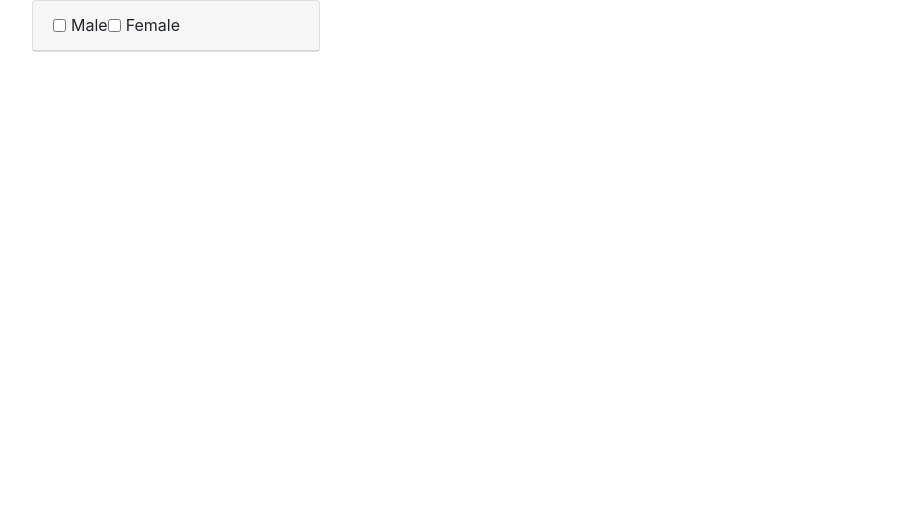
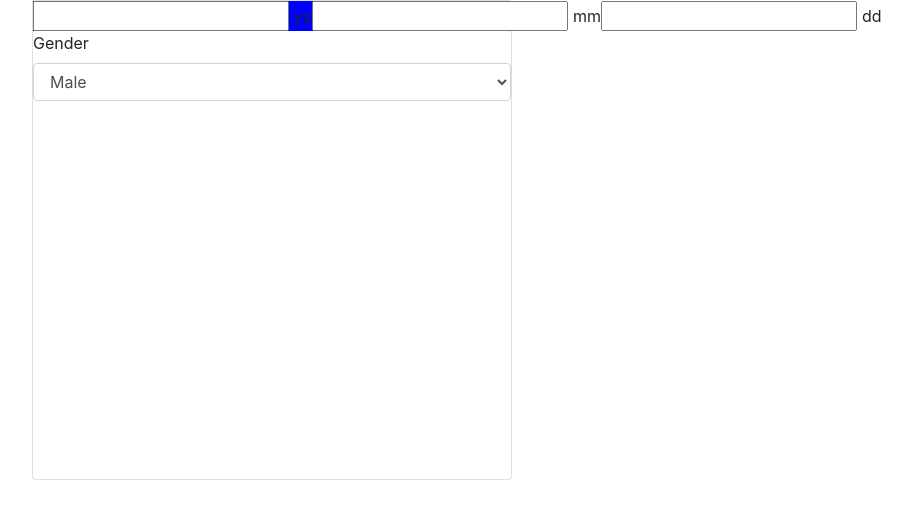
Before and after one commit to jerumanu/Akan-project, a plain HTML site: page index.html in a window 1280 px wide. Shown: the whole page, without its empty margins (53-965 px from the left). Drawn offline with nearby package versions, Linux system fonts and the light colour scheme.

Commit message:
add a date form

```diff
--- /dev/null
+++ b/css/styles.css
@@ -0,0 +1,4 @@
+.form-check{
+    background-color: blue;
+
+}
--- a/index.html
+++ b/index.html
@@ -7,23 +7,35 @@
     <title>Akan birthday</title>
     <link rel="stylesheet" href="https://stackpath.bootstrapcdn.com/bootstrap/4.4.1/css/bootstrap.min.css"
         integrity="sha384-Vkoo8x4CGsO3+Hhxv8T/Q5PaXtkKtu6ug5TOeNV6gBiFeWPGFN9MuhOf23Q9Ifjh" crossorigin="anonymous">
+    <link rel="stylesheet" href="./css/styles.css">
 </head>
 
 <body>
     <div class="container">
-        <div class="card " style="width: 18rem;">
-            <div class="card-header">
-                <div class="form-check form-check-inline">
-                    <input class="form-check-input" type="checkbox" value="" id="gender">
-                    <label class="form-check-label" for="defaultCheck1">
-                        Male
+        <div class="card  bg" style="width: 30rem; height: 30rem;">
+            <div class="form-check form-check-inline">
+                <input class="form-check-input" type="number"  value="" id="year">
+                    <label class="form-check-label" for="yy">
+                        yy
                     </label>
-                    <input class="form-check-input" type="checkbox" value="" id="gender">
-                    <label class="form-check-label" for="defaultCheck1">
-                        Female
+                    <input class="form-check-input" type="number" value="" id="month">
+                    <label class="form-check-label" for="mm">
+                        mm
                     </label>
 
+                     <input class="form-check-input" type="number" value="" id="date">
+                    <label class="form-check-label" for="dd">
+                        dd
+                    </label>
                 </div>
+              <div class="form-group">
+                <label for="exampleFormControlSelect1">Gender</label>
+                <select class="form-control" id="exampleFormControlSelect1">
+                  <option>Male</option>
+                  <option>Female</option>
+                  </select>
+              </div>
+
             </div>
         </div>
 </body>
```
Also changed, not shown: .css/styles.css (deleted).
